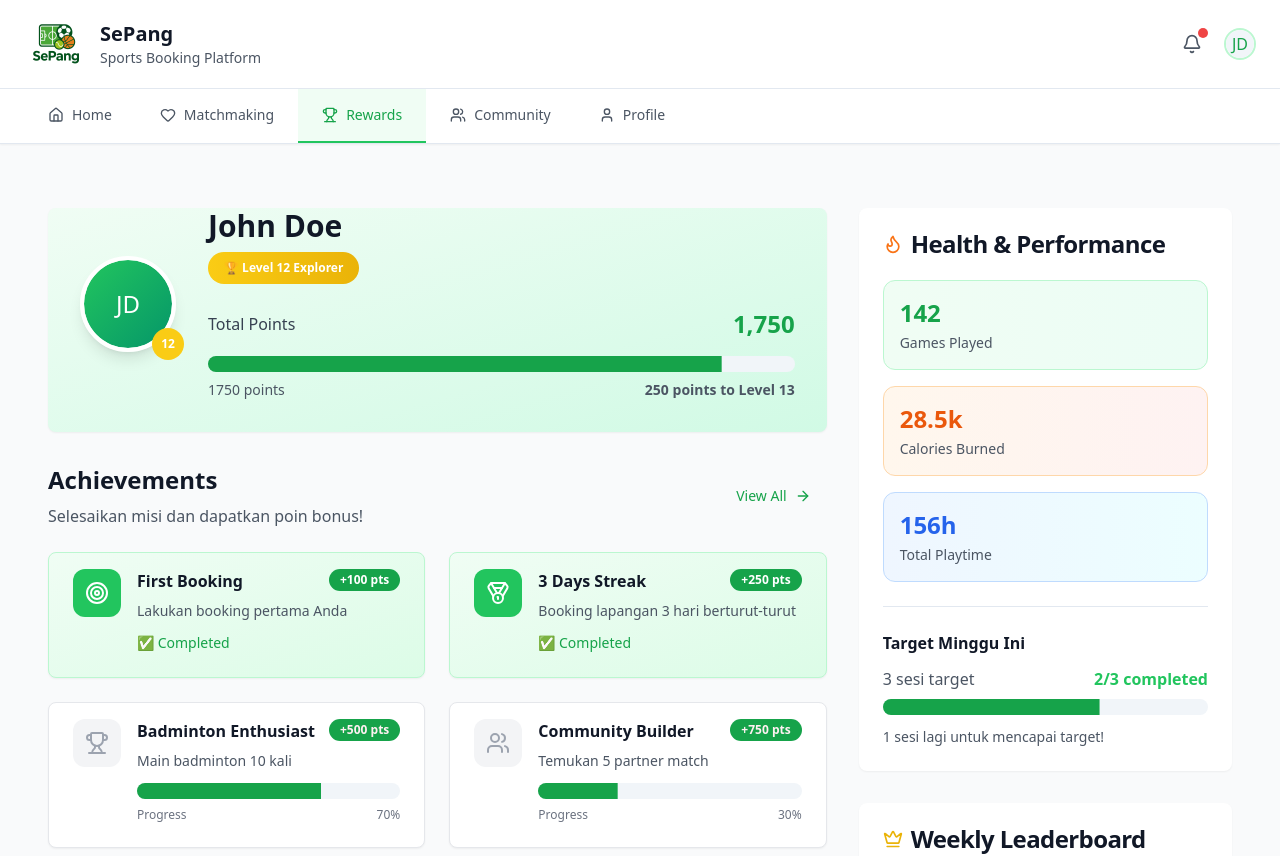
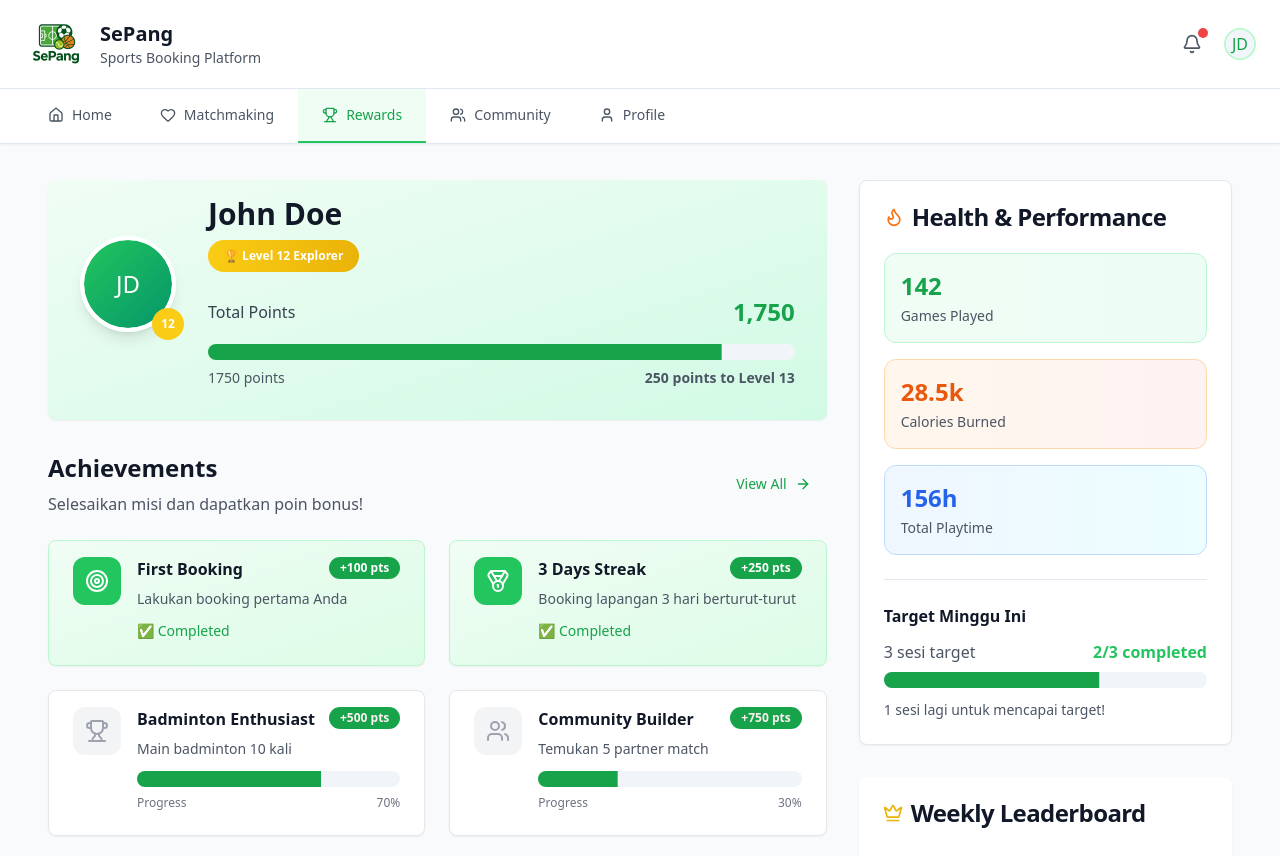
Before and after one commit to Frederickkrisna/SePang, a React (Vite) app: page /rewards in a window 1280 px wide. Shown: the top 856 px of the page. Built offline with nearby package versions, Linux system fonts and the light colour scheme; the HTML template or start-up script is replaced by a standard one.

Commit message:
minor fixes

```diff
--- a/src/pages/Gamification.jsx
+++ b/src/pages/Gamification.jsx
@@ -15,8 +15,6 @@ export default function Gamification() {
   const [showAllRewards, setShowAllRewards] = useState(false)
   const [selectedReward, setSelectedReward] = useState(null)
   const [showRedeemModal, setShowRedeemModal] = useState(false)
-
-  // State baru untuk Quick Actions
   const [hasCheckedInToday, setHasCheckedInToday] = useState(false)
   const [showGoalModal, setShowGoalModal] = useState(false)
   const [weeklyGoal, setWeeklyGoal] = useState(3)
@@ -57,7 +55,6 @@ export default function Gamification() {
     }
   }
 
-  // Handler untuk Daily Check-in
   const handleDailyCheckIn = () => {
     if (!hasCheckedInToday) {
       setUserPoints(prev => prev + 10)
@@ -68,7 +65,6 @@ export default function Gamification() {
     }
   }
 
-  // Handler untuk Set Weekly Goal
   const handleSetWeeklyGoal = () => {
     setShowGoalModal(true)
   }
@@ -78,7 +74,6 @@ export default function Gamification() {
     alert(`Target mingguan disetel menjadi ${weeklyGoal} sesi!`)
   }
 
-  // Handler untuk Invite Friends
   const handleInviteFriends = () => {
     setShowInviteModal(true)
   }
@@ -107,11 +102,9 @@ export default function Gamification() {
   const displayedRewards = showAllRewards ? rewards : rewards.slice(0, 3)
 
   return (
-    <div className="max-w-7xl mx-auto px-6 py-8">
+    <div className="max-w-7xl mx-auto px-6 py-1">
       <div className="grid grid-cols-1 lg:grid-cols-3 gap-8">
-        {/* Main Content */}
         <div className="lg:col-span-2 space-y-8">
-          {/* Player Stats */}
           <Card className="bg-gradient-to-br from-green-50 to-emerald-100 border-0 shadow-lg">
             <CardContent className="p-8">
               <div className="flex flex-col md:flex-row items-center gap-8">
@@ -124,7 +117,7 @@ export default function Gamification() {
                   </div>
                 </div>
                 <div className="flex-1 text-center md:text-left">
-                  <h2 className="text-3xl font-bold mb-2 text-gray-900">John Doe</h2>
+                  <h2 className="text-3xl font-semibold pt-4 mb-2 text-gray-900">John Doe</h2>
                   <Badge className="mb-6 px-4 py-2 text-sm bg-gradient-to-r from-yellow-400 to-yellow-500 text-white border-0">
                     🏆 Level {userLevel} Explorer
                   </Badge>
@@ -300,10 +293,9 @@ export default function Gamification() {
           </Card>
         </div>
 
-        {/* Sidebar */}
         <div className="space-y-8">
           {/* Health Tracker */}
-          <Card className="shadow-lg border-0">
+          <Card className="shadow-lg border-gray-200">
             <CardHeader>
               <CardTitle className="flex items-center gap-2 text-gray-900">
                 <Flame className="w-5 h-5 text-orange-500" />
```
